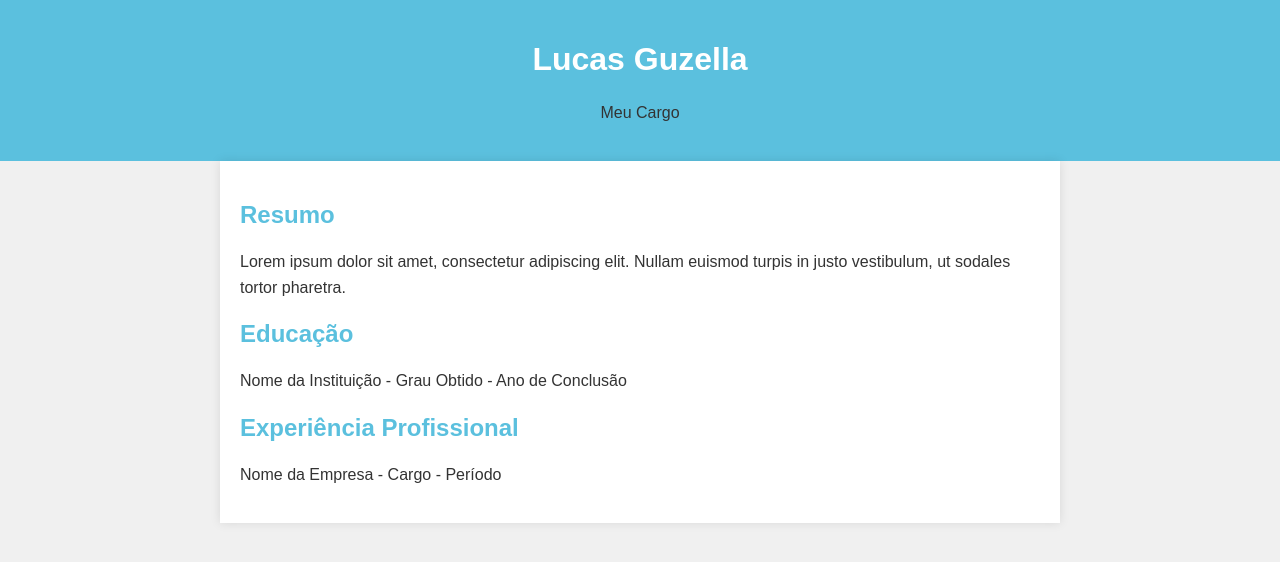
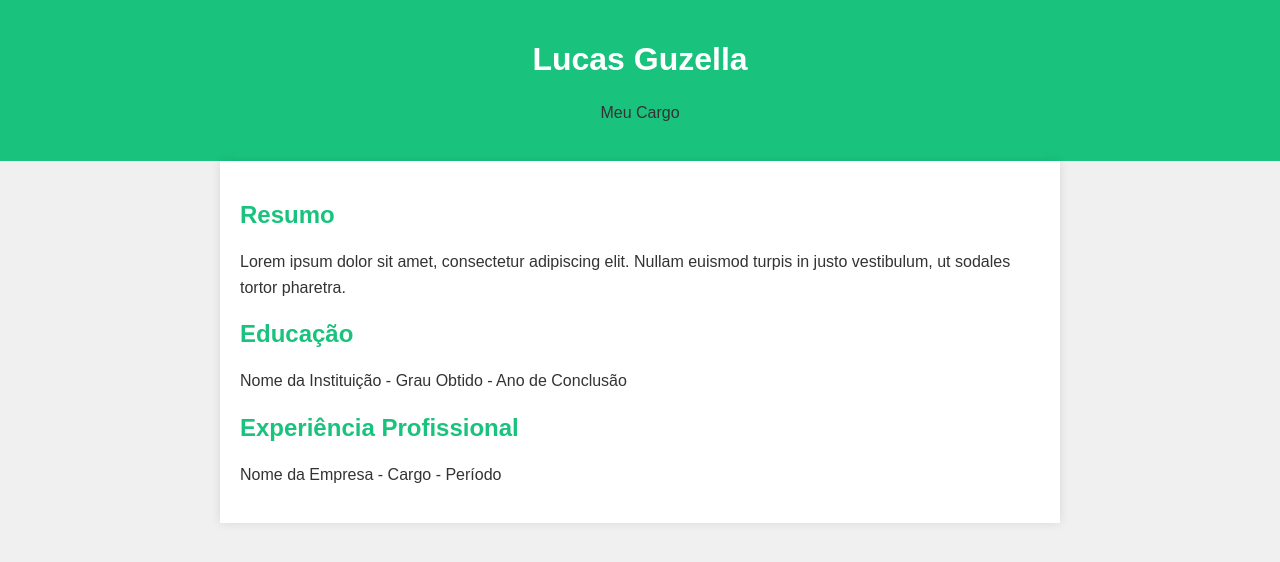
Before and after one commit to LucasGuzella/lucasguzella, a PHP site: page / in a window 1280 px wide. Shown: the top 562 px of the page. Run offline with PHP 8.4, Linux system fonts and the light colour scheme.

Commit message:
Update styles.css

```diff
--- a/styles.css
+++ b/styles.css
@@ -7,13 +7,13 @@ body {
 }
 
 header {
-    background-color: #5bc0de; /* Verde-água para o cabeçalho */
+    background-color: rgb(25, 195, 125);
     padding: 20px;
     text-align: center;
 }
 
 h1 {
-    color: #fff; /* Texto branco para o título */
+    color: #fff;
 }
 
 .container {
@@ -25,7 +25,7 @@ h1 {
 }
 
 h2 {
-    color: #5bc0de; /* Verde-água para os títulos secundários */
+    color: rgb(25, 195, 125);
 }
 
 p {
```
